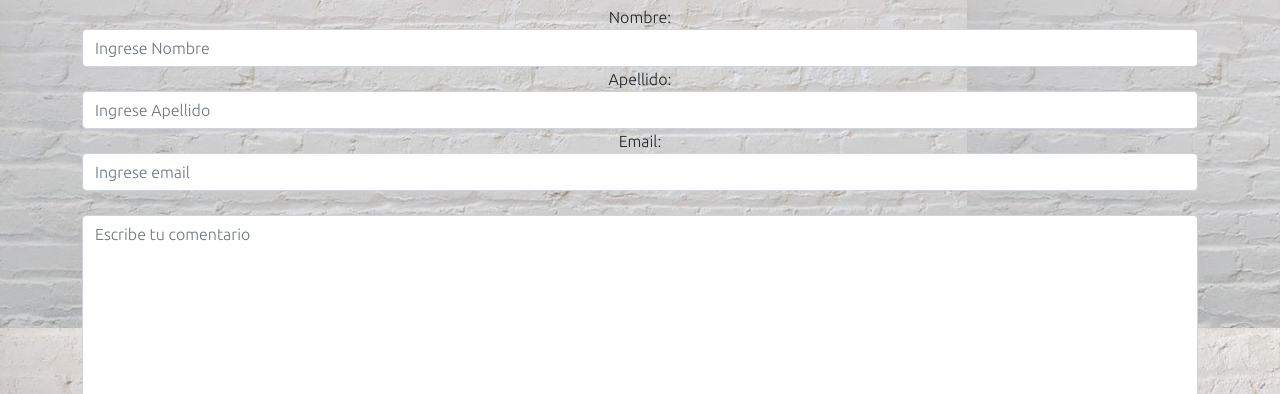
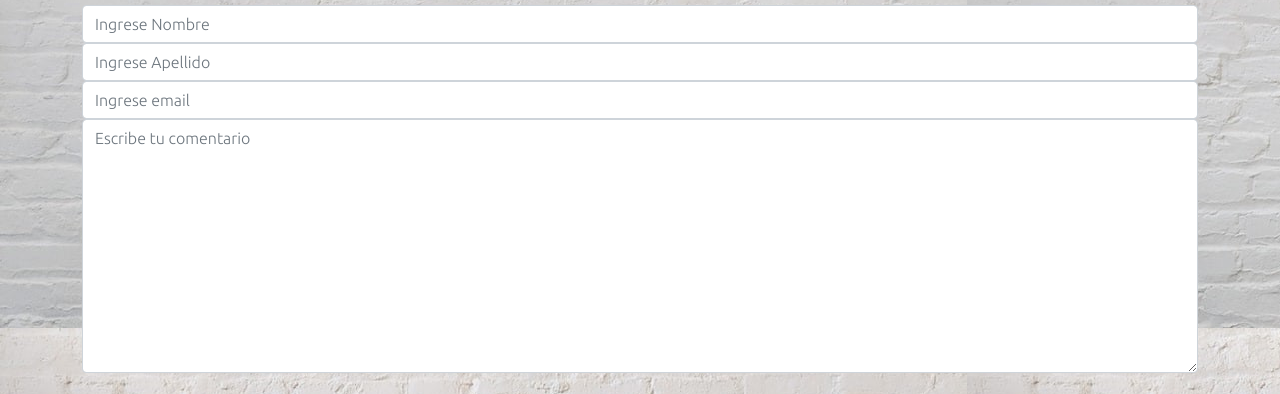
Before and after one commit to pilot510/hardTechProyecto, a website: page pages/contacto.html in a window 1280 px wide. Shown: the part 397-791 px from the top of the page. Drawn offline with nearby package versions, Linux system fonts and the light colour scheme; a web font is replaced by a local one.

Commit message:
formulario php 2

```diff
--- a/pages/contacto.html
+++ b/pages/contacto.html
@@ -52,21 +52,17 @@
             <h2 id="formularioContacto">Formulario de Contacto</h2>
             <form action="../enviar.php" method="POST" enctype="application/x-www-form-urlencoded">
                 <div class="form-group">
-                    <label for="email">Nombre:</label>
                     <input type="text" class="form-control" id="email" placeholder="Ingrese Nombre" name="nombre"
                         required>
                 </div>
                 <div class="form-group">
-                    <label for="email">Apellido:</label>
                     <input type="text" class="form-control" id="email" placeholder="Ingrese Apellido" name="apellido">
                 </div>
                 <div class="form-group">
-                    <label for="email">Email:</label>
                     <input type="email" class="form-control" id="email" placeholder="Ingrese email" name="correo"
                         required>
                 </div>
                 <div class="form-group">
-                    <br>
                     <textarea class="form-control" id="email" name="comentarios" id="#" cols="100" rows="10"
                         placeholder="Escribe tu comentario"></textarea>
                 </div>
```
